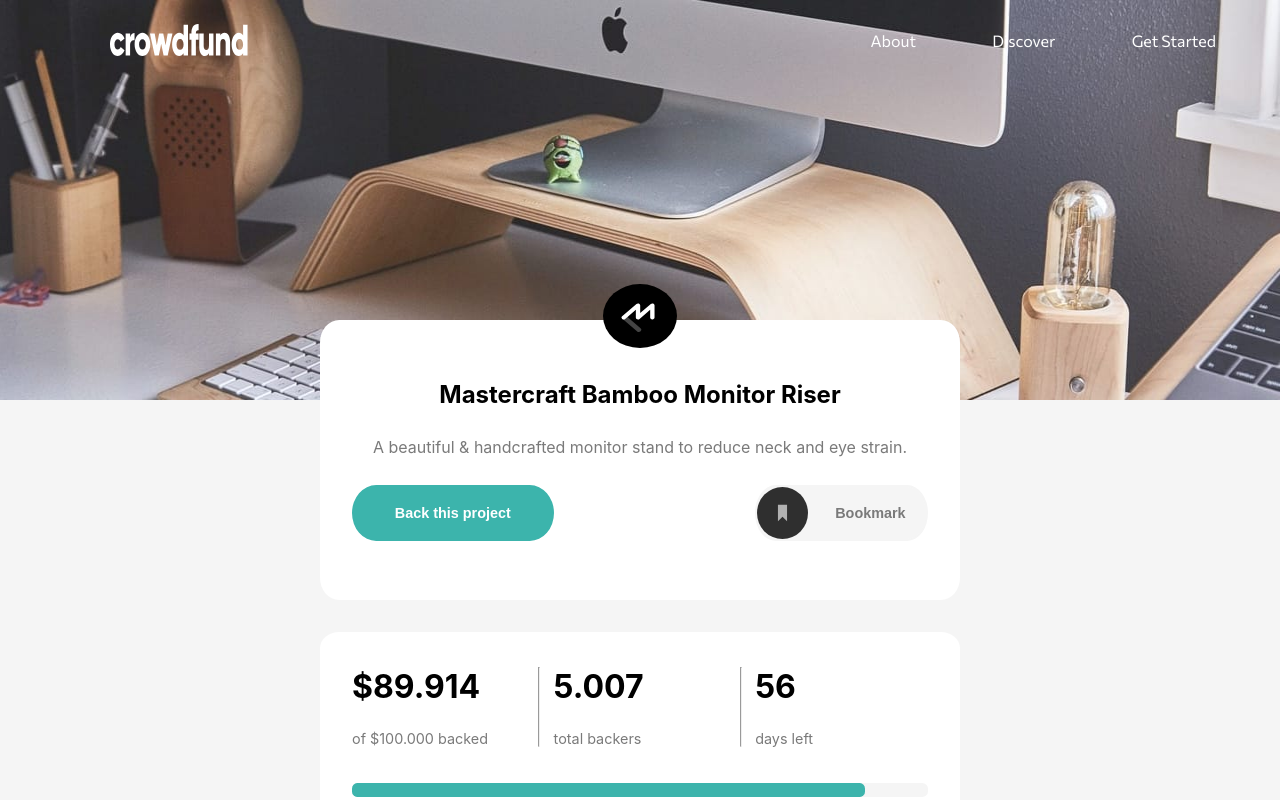
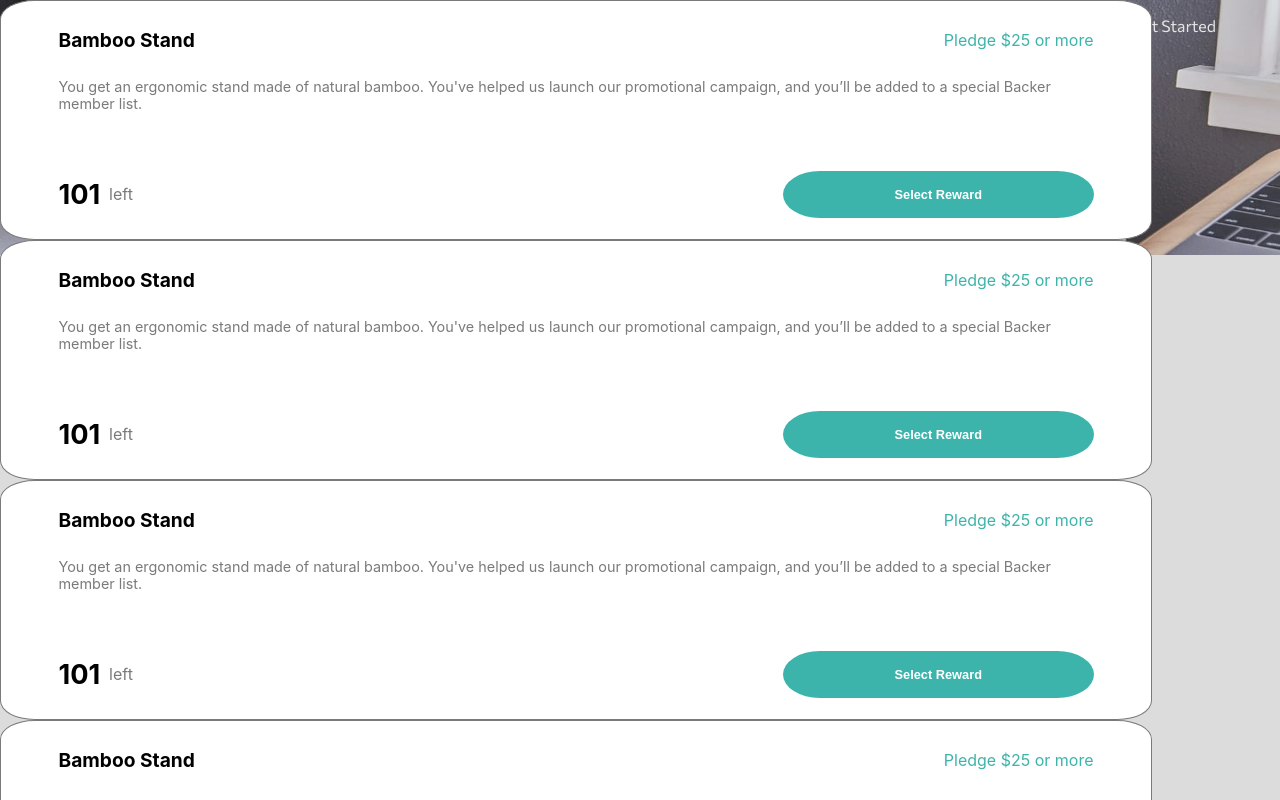
Before and after one commit to robpan38/crowdfunding-product-page, a React (Create React App) app: page / in a window 1280 px wide. Shown: the top 800 px of the page. Built offline with nearby package versions, Linux system fonts and the light colour scheme.

Commit message:
started to implement the desktop modal

```diff
--- a/src/App.js
+++ b/src/App.js
@@ -3,7 +3,8 @@ import './App.css';
 import Header from './Header';
 import Title from './Title';
 import ProgressBar from './progressBar';
-import Stand from './Stand';
+import StandContainer from './StandContainer';
+import Modal from './Modal';
 
 function App() {
   return (
@@ -11,8 +12,8 @@ function App() {
       <Header/>
       <Title/>
       <ProgressBar/>
-      <Stand standName="Bamboo Stand" standAmount="25" standDescription="You get an ergonomic stand made of natural bamboo. You've helped us launch our promotional campaign, and
-  you’ll be added to a special Backer member list." standCount="101"></Stand>
+      <StandContainer/>
+      <Modal/>
     </div>
   );
 }
--- /dev/null
+++ b/src/Modal.css
@@ -0,0 +1,7 @@
+.modalWrapper {
+    height: 100%;
+    width: 100%;
+    overflow-y: auto;
+    position: fixed;
+    background-color: rgba(0, 0, 0, 10%);
+}
--- /dev/null
+++ b/src/Modal.js
@@ -0,0 +1,21 @@
+import './Modal.css';
+import Stand from './Stand';
+
+const Modal = () => {
+    return (
+        <div className="modalWrapper">
+            <Stand standName="Bamboo Stand" standAmount="25" standDescription="You get an ergonomic stand made of natural bamboo. You've helped us launch our promotional campaign, and
+  you’ll be added to a special Backer member list." standCount="101"></Stand>
+            <Stand standName="Bamboo Stand" standAmount="25" standDescription="You get an ergonomic stand made of natural bamboo. You've helped us launch our promotional campaign, and
+  you’ll be added to a special Backer member list." standCount="101"></Stand>
+            <Stand standName="Bamboo Stand" standAmount="25" standDescription="You get an ergonomic stand made of natural bamboo. You've helped us launch our promotional campaign, and
+  you’ll be added to a special Backer member list." standCount="101"></Stand>
+            <Stand standName="Bamboo Stand" standAmount="25" standDescription="You get an ergonomic stand made of natural bamboo. You've helped us launch our promotional campaign, and
+  you’ll be added to a special Backer member list." standCount="101"></Stand>
+            <Stand standName="Bamboo Stand" standAmount="25" standDescription="You get an ergonomic stand made of natural bamboo. You've helped us launch our promotional campaign, and
+  you’ll be added to a special Backer member list." standCount="101"></Stand>
+        </div>
+    );
+}
+
+export default Modal;
--- a/src/Stand.css
+++ b/src/Stand.css
@@ -1,12 +1,15 @@
 .standWrapper {
     height: 30vh;
-    width: 50%;
+    width: 90%;
     display: flex;
     flex-direction: column;
     justify-content: space-evenly;
     align-items: center;
     background-color: white;
     border-radius: 3% / 8%;
+    border-color: var(--darkGray);
+    border-width: 1px;
+    border-style: solid;
 }
 
 .standName {
--- a/src/Stand.js
+++ b/src/Stand.js
@@ -2,7 +2,7 @@ import './Stand.css';
 
 const Stand = (props) => {
     return (
-        <div className="standWrapper">
+        <div className="standWrapper" style={props.opacity ? {opacity:props.opacity} : {opacity:1}}>
             <div className="standName">
                 <p className="name">{props.standName}</p>
                 <p className="pledge">Pledge ${props.standAmount} or more</p>
@@ -15,7 +15,7 @@ const Stand = (props) => {
                     <p class="count">{props.standCount}</p>
                     <p class="left">left</p>
                 </div>
-                <button className="selectBtn">Select Reward</button>
+                <button className="selectBtn" style={props.opacity ? {backgroundColor: "var(--darkGray)", borderColor: "var(--darkGray)"} : {}}>Select Reward</button>
             </div>
         </div>
     );
--- a/src/StandContainer.css
+++ b/src/StandContainer.css
@@ -0,0 +1,26 @@
+.standContainerWrapper {
+    height: 200vh;
+    width: 50%;
+    display: flex;
+    flex-direction: column;
+    justify-content: space-evenly;
+    align-items: center;
+    background-color: white;
+    border-radius: 2% / 1%;
+    margin-top: 4vh;
+    margin-bottom: 4vh;
+}
+
+.standContainerWrapper * {
+    width: 90%;
+}
+
+.standContainerTitle {
+    font-size: max(1.1rem, 1.1vw);
+    font-weight: 700;
+}
+
+.standContainerDescription {
+    font-size: max(0.9rem, 0.9vw);
+    color: var(--darkGray);
+}
--- a/src/StandContainer.js
+++ b/src/StandContainer.js
@@ -5,10 +5,24 @@ const StandContainer = () => {
     return (
         <div class="standContainerWrapper">
             <p class="standContainerTitle">About this project</p>
+
             <p class="standContainerDescription">
+                The Mastercraft Bamboo Monitor Riser is a sturdy and stylish platform that elevates your screen
+    to a more comfortable viewing height. Placing your monitor at eye level has the potential to improve
+    your posture and make you more comfortable while at work, helping you stay focused on the task at hand.
+            </p>
 
+            <p class="standContainerDescription">
+                Featuring artisan craftsmanship, the simplicity of design creates extra desk space below your computer
+    to allow notepads, pens, and USB sticks to be stored under the stand.
             </p>
-            <p class="standContainerDescription"></p>
+
+            <Stand standName="Bamboo Stand" standAmount="25" standDescription="You get an ergonomic stand made of natural bamboo. You've helped us launch our promotional campaign, and
+  you’ll be added to a special Backer member list." standCount="101"></Stand>
+            <Stand standName="Black Edition Stand" standAmount="75" standDescription="You get a Black Special Edition computer stand and a personal thank you. You’ll be added to our Backer
+  member list. Shipping is included." standCount="64"></Stand>
+            <Stand standName="Mahogany Special Edition" standAmount="200" standDescription="You get two Special Edition Mahogany stands, a Backer T-Shirt, and a personal thank you. You’ll be added
+  to our Backer member list. Shipping is included." standCount="0" opacity="0.6"></Stand>
         </div>
     );
 }
```
